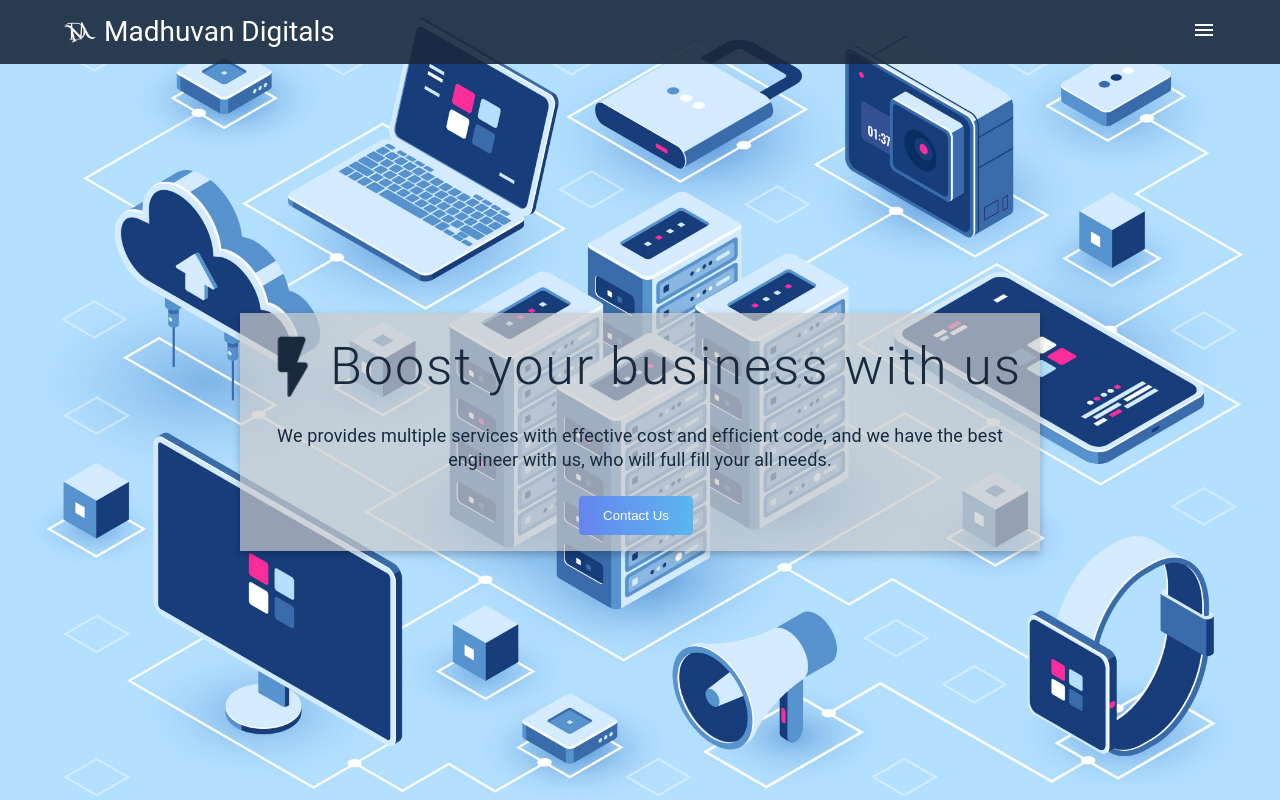
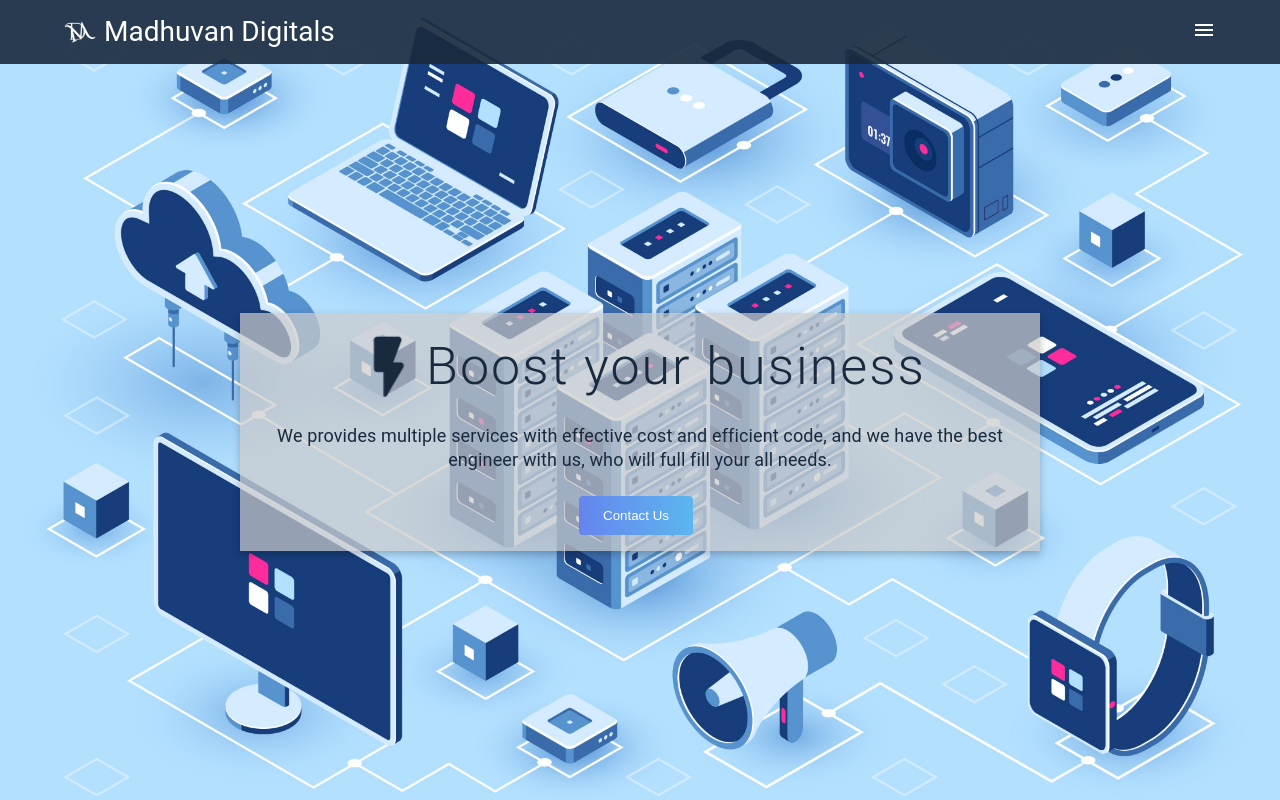
Before and after one commit to himanshujain-044/portfolio, a React (Create React App) app: page / in a window 1280 px wide. Shown: the top 800 px of the page. Built offline with nearby package versions, Linux system fonts and the light colour scheme.

Commit message:
fix: img slider

```diff
--- a/src/pages/LandingPage/LandingView/LandingView.jsx
+++ b/src/pages/LandingPage/LandingView/LandingView.jsx
@@ -42,7 +42,7 @@ const LandingView = () => {
               letterSpacing: "2px",
             }}
           >
-            Boost your business with us
+            Boost your business
           </Typography>
         </div>
         <Typography
--- a/src/shared/components/ImageSlider/ImageSlider.scss
+++ b/src/shared/components/ImageSlider/ImageSlider.scss
@@ -69,6 +69,9 @@ article h4 {
   margin-top: 2rem;
   line-height: 2;
   color: var(--clr-grey-5);
+  max-height: 128px;
+  overflow: auto;
+  margin-bottom: 1rem;
 }
 .icon {
   font-size: 3rem;
```
